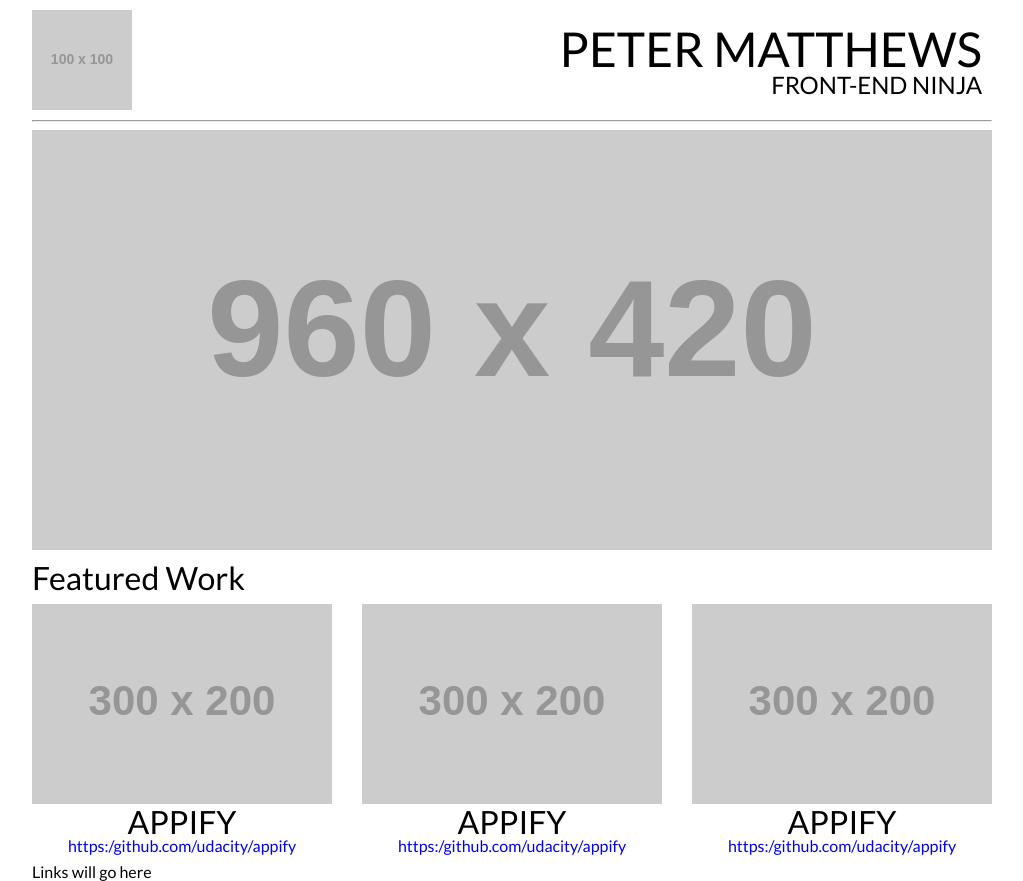
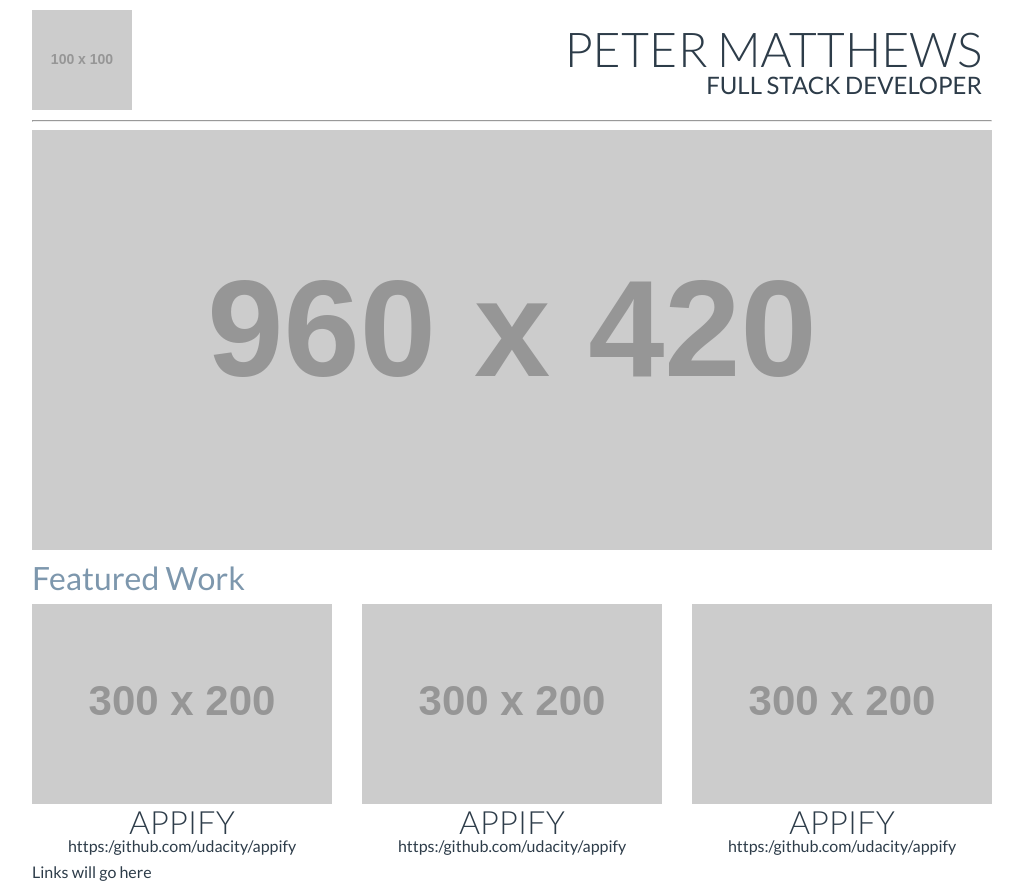
Before and after one commit to pjdmatts/github.io, a plain HTML site: page index.html in a window 1280 px wide. Shown: the whole page, without its empty margins (128-1151 px from the left). Drawn offline with Linux system fonts and the light colour scheme; placeholder pictures from the web are drawn by us.

Commit message:
Font Styles

```diff
--- a/css/custom.css
+++ b/css/custom.css
@@ -2,6 +2,7 @@ body {
 	max-width: 960px;
 	margin: 0 auto 0 auto;
 	font-family: 'Lato', sans-serif;
+	color: #2d3c49;
 }
 
 .container {
@@ -34,6 +35,7 @@ header {
 
 .title_section h1 {
 	font-size: 3em;
+	font-weight: 300;
 }
 
 .title_section h2 {
@@ -51,6 +53,7 @@ header {
 .featured_section h2 {
 	font-size: 2em;
 	margin-bottom: 10px;
+	color: #7d97ad;
 }
 
 .featured_list {
@@ -65,8 +68,10 @@ header {
 .featured_item p {
 	font-size: 2em;
 	text-transform: uppercase;
+	font-weight: 300;
 }
 
 .featured_item a {
 	text-decoration: none;
+	color: inherit;
 }
--- a/index.html
+++ b/index.html
@@ -7,7 +7,7 @@
 	<meta http-equiv="X-UA-Compatible" content="ie=edge">
 	<link rel="stylesheet" href="css/reset.css">
 	<link rel="stylesheet" href="css/custom.css">
-	<link href="https://fonts.googleapis.com/css?family=Lato" rel="stylesheet">
+	<link href="https://fonts.googleapis.com/css?family=Lato:300,400" rel="stylesheet">
 	<title>My Portfolio Page</title>
 </head>
 
@@ -21,7 +21,7 @@
 				</div>
 				<div class="title_section">
 					<h1>Peter Matthews</h1>
-					<h2>Front-End Ninja</h2>
+					<h2>Full Stack Developer</h2>
 				</div>
 
 			</div>
```
